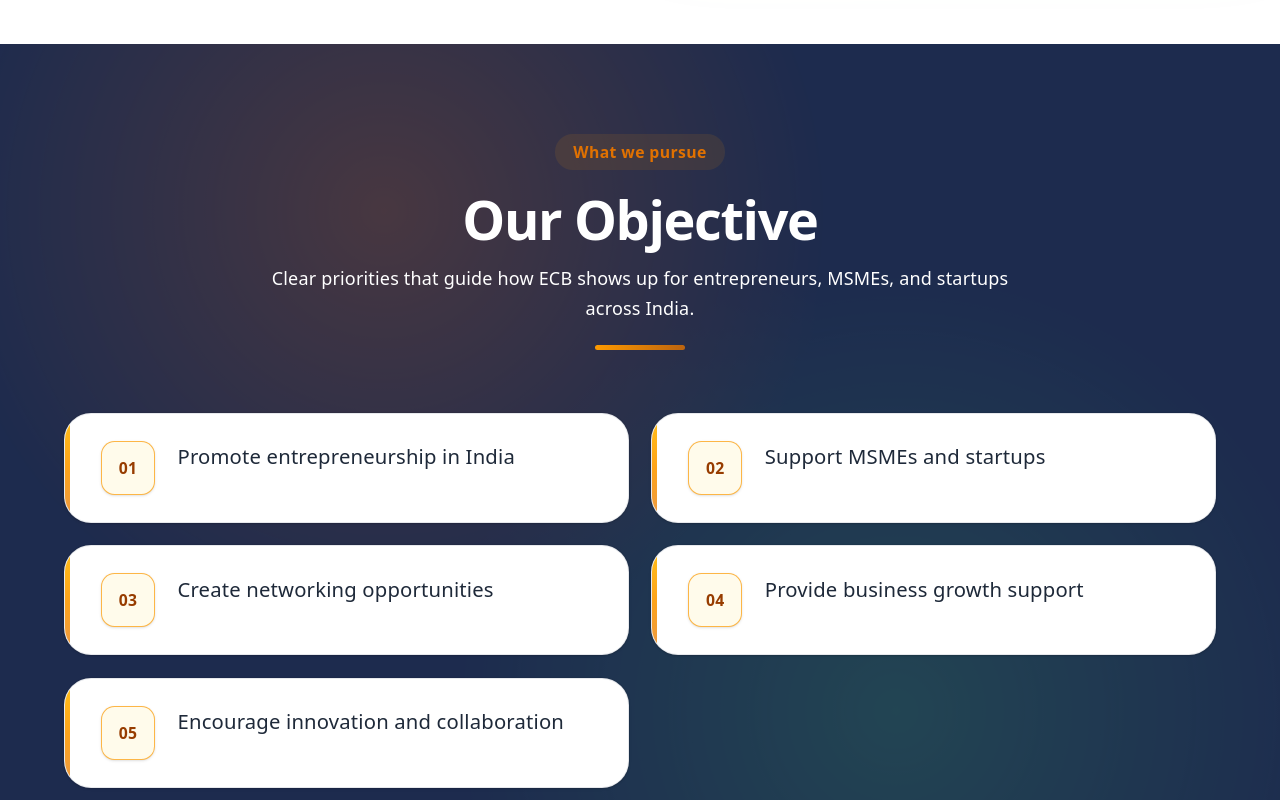
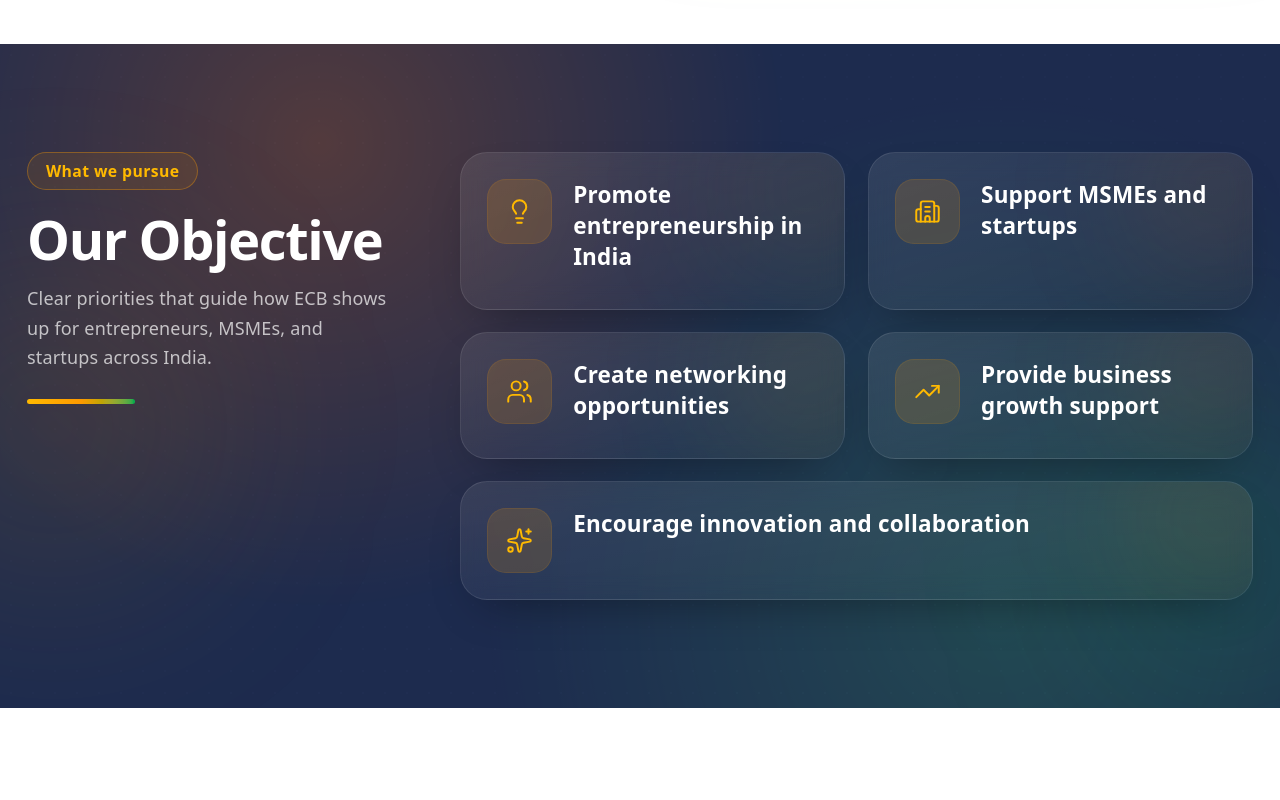
Before and after one commit to shankar-1403/ecb, a React (Vite) app: page /about in a window 1280 px wide. Shown: the part 1280-2080 px from the top of the page. Built offline with nearby package versions, Linux system fonts and the light colour scheme.

Commit message:
worked on home and about page

```diff
--- /dev/null
+++ b/src/components/ui/heroBenefitSpotlight.jsx
@@ -0,0 +1,157 @@
+import { useState, useCallback, useEffect } from "react";
+import { motion, AnimatePresence } from "framer-motion";
+import { Link } from "react-router-dom";
+import { ArrowRight, ChevronLeft, ChevronRight } from "lucide-react";
+import { cn } from "../../lib/utils";
+
+const ease = [0.25, 0.46, 0.45, 0.94];
+
+/** Fixed body height; description uses remaining space with scroll if needed. */
+const SPOTLIGHT_BODY_CLASS = "h-[300px] md:h-[316px]";
+
+/**
+ * Hero visual: one benefit at a time with dots + arrows; auto-advances on a timer.
+ * @param {Array<{ id: string|number, title: string, description: string, detail?: string, icon?: React.ComponentType<{ className?: string }> }>} items
+ * @param {number} [intervalMs] — time between automatic slide changes
+ */
+export function HeroBenefitSpotlight({
+  items,
+  ctaHref = "/membership",
+  ctaLabel = "Apply for membership",
+  intervalMs = 5500,
+}) {
+  const [i, setI] = useState(0);
+  const [pointerPause, setPointerPause] = useState(false);
+  const [reduceMotion, setReduceMotion] = useState(
+    () => typeof window !== "undefined" && window.matchMedia("(prefers-reduced-motion: reduce)").matches,
+  );
+  const n = items?.length ?? 0;
+
+  const go = useCallback(
+    (dir) => {
+      if (!n) return;
+      setI((prev) => (prev + dir + n) % n);
+    },
+    [n],
+  );
+
+  useEffect(() => {
+    const mq = window.matchMedia("(prefers-reduced-motion: reduce)");
+    const onChange = () => setReduceMotion(mq.matches);
+    mq.addEventListener("change", onChange);
+    return () => mq.removeEventListener("change", onChange);
+  }, []);
+
+  useEffect(() => {
+    if (n > 0 && i >= n) setI(0);
+  }, [n, i]);
+
+  useEffect(() => {
+    if (n < 2 || pointerPause || reduceMotion) return;
+    const id = window.setInterval(() => {
+      setI((prev) => (prev + 1) % n);
+    }, intervalMs);
+    return () => window.clearInterval(id);
+  }, [n, pointerPause, reduceMotion, intervalMs]);
+
+  const card = n > 0 ? items[i] : null;
+  if (!n || !card) return null;
+
+  const Icon = card.icon;
+
+  return (
+    <div className="relative w-full max-w-[min(22rem,calc(100vw-2rem))] shrink-0">
+      <div className="pointer-events-none absolute -inset-8 rounded-4xl bg-linear-to-tr from-amber-500/15 via-white/0 to-green-600/12 blur-2xl" />
+
+      <div
+        className="relative overflow-hidden rounded-2xl border border-gray-200 bg-white shadow-[0_24px_56px_-20px_rgba(29,47,79,0.3)] md:rounded-3xl"
+        onPointerEnter={() => setPointerPause(true)}
+        onPointerLeave={() => setPointerPause(false)}
+      >
+        {/* <div className="absolute inset-x-0 top-0 h-28 bg-linear-to-b from-amber-500/10 via-green-500/5 to-transparent" /> */}
+
+        <div className="relative px-5 pb-5 pt-6 md:px-6 md:pb-6 md:pt-7">
+
+          <div
+            className={cn(
+              "flex min-h-0 shrink-0 flex-col overflow-hidden px-0.5",
+              SPOTLIGHT_BODY_CLASS,
+            )}
+          >
+            <AnimatePresence mode="wait" initial={false}>
+              <motion.div
+                key={card.id}
+                initial={{ opacity: 0, y: 10 }}
+                animate={{ opacity: 1, y: 0 }}
+                exit={{ opacity: 0, y: -8 }}
+                transition={{ duration: 0.28, ease }}
+                className="flex h-full w-full flex-col"
+              >
+                {Icon ? (
+                  <div className="relative mb-2.5 flex h-12 w-12 shrink-0 items-center justify-center rounded-2xl bg-linear-to-br from-amber-500 to-amber-700 shadow-lg ring-[3px] ring-white">
+                    {/* <div className="absolute inset-0 rounded-2xl bg-linear-to-tr from-amber-500/20 to-transparent" /> */}
+                    <Icon className="relative h-6 w-6 text-white md:h-7 md:w-7" />
+                  </div>
+                ) : (
+                  <div className="mb-2.5 h-15 w-15 shrink-0" aria-hidden />
+                )}
+
+                <p className="line-clamp-2 w-full max-w-76 shrink-0 text-balance text-base font-bold leading-snug text-[#1D2F4F] md:text-lg">
+                  {card.title}
+                </p>
+
+                <div className="mx-auto mt-2 flex min-h-0 w-full max-w-76 flex-1 flex-col">
+                  <div
+                    className="min-h-0 flex-1 overflow-y-auto overscroll-contain pr-0.5 [scrollbar-gutter:stable]"
+                    style={{ scrollbarWidth: "thin" }}
+                  >
+                    <p className="text-left text-sm leading-relaxed text-pretty text-gray-600">{card.description}</p>
+                  </div>
+                </div>
+
+                <div className="h-20 w-full max-w-76 shrink-0">
+                  {card.detail ? (
+                    <div
+                      className="h-full overflow-y-auto overscroll-contain rounded-xl border border-green-500/20 bg-green-500/5 px-3 py-2 text-left [scrollbar-gutter:stable]"
+                      style={{ scrollbarWidth: "thin" }}
+                    >
+                      <p className="text-xs leading-relaxed text-gray-600">{card.detail}</p>
+                    </div>
+                  ) : (
+                    <div className="h-full rounded-xl border border-transparent" aria-hidden />
+                  )}
+                </div>
+              </motion.div>
+            </AnimatePresence>
+          </div>
+
+          <div className="mt-2 flex flex-wrap items-center justify-center gap-2">
+            {items.map((it, idx) => (
+              <button
+                key={it.id}
+                type="button"
+                onClick={() => setI(idx)}
+                className={cn(
+                  "h-2 rounded-full transition-all duration-300",
+                  idx === i ? "w-7 bg-amber-500" : "w-2 bg-gray-300 hover:bg-gray-400",
+                )}
+                aria-label={`Show benefit ${idx + 1}`}
+                aria-current={idx === i ? true : undefined}
+              />
+            ))}
+          </div>
+
+          <div className="mt-5">
+            <Link
+              to={ctaHref}
+              className="inline-flex w-full items-center justify-center gap-2 rounded-xl border border-amber-500/30 bg-linear-to-r from-amber-500 to-amber-600 px-4 py-3 text-sm font-semibold text-white shadow-md shadow-amber-500/20 transition-transform hover:scale-[1.01] active:scale-[0.99]"
+            >
+              {ctaLabel}
+              <ArrowRight className="h-4 w-4" />
+            </Link>
+          </div>
+        </div>
+      </div>
+    </div>
+  );
+}
--- a/src/pages/About.jsx
+++ b/src/pages/About.jsx
@@ -1,16 +1,70 @@
+import { useRef } from "react";
 import { Link } from "react-router-dom";
+import { motion, useInView } from "framer-motion";
 import Layout from "../components/Layout";
 import Button from "../components/ui/button";
 import AboutImg from "../assets/about.webp";
-import { ArrowRight, Check, Eye, Target, Users, Lightbulb, HeartHandshake, InfoIcon } from "lucide-react";
+import {
+  ArrowRight,
+  Target,
+  Users,
+  Lightbulb,
+  HeartHandshake,
+  InfoIcon,
+  Building2,
+  TrendingUp,
+  Sparkles,
+} from "lucide-react";
+import { cn } from "../lib/utils";
 
 const objectives = [
-  "Promote entrepreneurship in India",
-  "Support MSMEs and startups",
-  "Create networking opportunities",
-  "Provide business growth support",
-  "Encourage innovation and collaboration",
+  {
+    text: "Promote entrepreneurship in India",
+    icon: Lightbulb,
+  },
+  {
+    text: "Support MSMEs and startups",
+    icon: Building2,
+  },
+  {
+    text: "Create networking opportunities",
+    icon: Users,
+  },
+  {
+    text: "Provide business growth support",
+    icon: TrendingUp,
+  },
+  {
+    text: "Encourage innovation and collaboration",
+    icon: Sparkles,
+  },
 ];
+
+const objectiveFade = {
+  hidden: { opacity: 0, y: 26 },
+  show: { opacity: 1, y: 0, transition: { duration: 0.5, ease: [0.25, 0.46, 0.45, 0.94] } },
+};
+
+const objectiveStagger = {
+  hidden: {},
+  show: { transition: { staggerChildren: 0.09, delayChildren: 0.06 } },
+};
+
+function ObjectivesGrid({ children, className }) {
+  const ref = useRef(null);
+  const inView = useInView(ref, { once: true, margin: "-48px" });
+  return (
+    <motion.div
+      ref={ref}
+      className={className}
+      initial="hidden"
+      animate={inView ? "show" : "hidden"}
+      variants={objectiveStagger}
+    >
+      {children}
+    </motion.div>
+  );
+}
 
 const values = [
   {
@@ -100,44 +154,86 @@
       </section>
 
       {/* Our Objective */}
-      <section className="relative overflow-hidden bg-[#1D2B4E] py-12 text-white sm:py-16 md:py-20">
+      <section className="relative overflow-hidden bg-[#1D2B4E] py-16 text-white sm:py-20 md:py-24">
         <div
-          className="absolute inset-0 opacity-20"
+          className="absolute inset-0 opacity-25"
           style={{
             backgroundImage:
-              "radial-gradient(circle at 30% 20%, hsl(24, 90%, 50%) 0%, transparent 40%), radial-gradient(circle at 70% 80%, hsl(145, 50%, 45%) 0%, transparent 40%)",
+              "radial-gradient(circle at 25% 15%, hsl(24, 90%, 50%) 0%, transparent 42%), radial-gradient(circle at 78% 85%, hsl(145, 50%, 42%) 0%, transparent 45%)",
           }}
         />
+        <div
+          className="absolute inset-0 opacity-[0.35] mix-blend-overlay"
+          style={{
+            backgroundImage:
+              "radial-gradient(circle, rgba(255,255,255,0.1) 1px, transparent 1px)",
+            backgroundSize: "22px 22px",
+          }}
+        />
+        <div className="pointer-events-none absolute -left-24 top-1/3 h-72 w-72 rounded-full bg-amber-500/12 blur-[100px]" />
+        <div className="pointer-events-none absolute -right-20 bottom-0 h-64 w-64 rounded-full bg-green-500/10 blur-[90px]" />
+
         <div className="relative mx-auto max-w-7xl px-4 sm:px-5 md:px-6">
-          <div className="mx-auto mb-10 max-w-2xl text-center sm:mb-12 md:mb-14">
-            <span className="inline-block rounded-full bg-amber-500/10 px-4 py-1.5 text-sm font-semibold tracking-wide text-amber-600">What we pursue</span>
-            <h2 className="mt-5 text-3xl font-bold tracking-tight text-white sm:text-4xl md:text-5xl">Our Objective</h2>
-            <p className="mt-4 text-sm leading-relaxed text-muted-foreground sm:text-base">
-              Clear priorities that guide how ECB shows up for entrepreneurs, MSMEs, and startups across India.
-            </p>
-            <div className="mx-auto mt-5 h-1 w-20 rounded-full bg-linear-to-r from-amber-500 to-amber-600/80" />
-          </div>
+          <div className="grid items-start gap-12 lg:grid-cols-12 lg:gap-16">
+            <motion.div
+              className="lg:col-span-5 xl:col-span-4"
+              initial={{ opacity: 0, y: 28 }}
+              whileInView={{ opacity: 1, y: 0 }}
+              viewport={{ once: true, margin: "-60px" }}
+              transition={{ duration: 0.55, ease: [0.25, 0.46, 0.45, 0.94] }}
+            >
+              <div className="lg:sticky lg:top-28">
+                <span className="inline-flex rounded-full border border-amber-500/35 bg-amber-500/10 px-4 py-1.5 text-sm font-semibold tracking-wide text-amber-400">
+                  What we pursue
+                </span>
+                <h2 className="mt-5 text-3xl font-bold tracking-tight text-white sm:text-4xl md:text-5xl">
+                  Our Objective
+                </h2>
+                <p className="mt-4 max-w-md text-sm leading-relaxed text-white/70 sm:text-base">
+                  Clear priorities that guide how ECB shows up for entrepreneurs, MSMEs, and startups across India.
+                </p>
+                <div className="mt-6 h-1 w-24 rounded-full bg-linear-to-r from-amber-400 via-amber-500 to-green-500/80" />
 
-          <div className="mx-auto grid max-w-5xl gap-4 sm:gap-5 md:grid-cols-2">
-            {objectives.map((line, index) => (
-              <div
-                key={line}
-                className="group relative flex gap-4 overflow-hidden rounded-2xl border border-gray-200/95 bg-white p-5 shadow-sm ring-1 ring-black/5 transition duration-300 hover:-translate-y-0.5 hover:border-amber-500/70 hover:shadow-md sm:gap-5 sm:p-6 md:rounded-3xl"
-              >
-                <div className="absolute left-0 top-0 h-full w-1 bg-linear-to-b from-amber-400 via-amber-500 to-amber-600/80 opacity-90" aria-hidden />
-                <div className="flex shrink-0 flex-col items-center justify-center pl-2">
-                  <span className="flex h-11 w-11 items-center justify-center rounded-xl border border-amber-500/70 bg-amber-50 text-xs font-bold tabular-nums text-amber-800 shadow-sm sm:h-12 sm:w-12 sm:text-sm">
-                    {String(index + 1).padStart(2, "0")}
-                  </span>
-                </div>
-                <div className="min-w-0 flex-1 pt-0.5">
-                  <p className="text-base font-medium leading-snug text-gray-800 sm:text-lg">{line}</p>
-                </div>
-                <div className="absolute right-4 top-4 flex h-8 w-8 items-center justify-center rounded-full border border-green-600/15 bg-green-50 text-green-700 opacity-0 transition-opacity duration-300 group-hover:opacity-100 sm:right-5 sm:top-5">
-                  <Check className="h-4 w-4" strokeWidth={2.5} />
-                </div>
               </div>
-            ))}
+            </motion.div>
+
+            <ObjectivesGrid className="grid gap-4 sm:grid-cols-2 sm:gap-5 lg:col-span-7 xl:col-span-8">
+              {objectives.map((obj, index) => {
+                const Icon = obj.icon;
+                const wide = index === objectives.length - 1;
+                return (
+                  <motion.article
+                    key={obj.text}
+                    variants={objectiveFade}
+                    className={cn(
+                      "group relative overflow-hidden rounded-2xl border border-white/10 bg-linear-to-br from-white/[0.09] to-white/[0.02] p-5 shadow-[0_20px_50px_-24px_rgba(0,0,0,0.45)] backdrop-blur-md transition duration-500 sm:rounded-3xl sm:p-6",
+                      "hover:border-amber-400/35 hover:from-white/[0.12] hover:shadow-[0_24px_60px_-20px_rgba(245,158,11,0.12)]",
+                      wide && "sm:col-span-2",
+                    )}
+                  >
+                    <div
+                      className="pointer-events-none absolute -right-12 -top-12 h-40 w-40 rounded-full bg-amber-500/10 blur-3xl transition-opacity duration-500 group-hover:opacity-100"
+                      aria-hidden
+                    />
+                    <div className="relative flex flex-col gap-4 sm:flex-row sm:items-start sm:gap-5">
+                      <div className="flex shrink-0 items-center gap-3 sm:flex-col sm:items-start sm:gap-3">
+                        <div className="flex h-12 w-12 items-center justify-center rounded-2xl bg-amber-500/15 text-amber-400 ring-1 ring-amber-500/25 sm:h-14 sm:w-14">
+                          <Icon className="h-6 w-6 sm:h-6 sm:w-6" strokeWidth={1.75} />
+                        </div>
+                      </div>
+                      <div className="min-w-0 flex-1">
+                        <h3 className="text-lg font-semibold leading-snug text-white sm:text-xl">{obj.text}</h3>
+                        <p className="mt-2 text-sm leading-relaxed text-white/65 sm:text-[0.9375rem]">{obj.hint}</p>
+                      </div>
+                    </div>
+                    <div
+                      className="pointer-events-none absolute bottom-0 left-0 right-0 h-px bg-linear-to-r from-transparent via-amber-500/40 to-transparent opacity-0 transition-opacity duration-500 group-hover:opacity-100"
+                      aria-hidden
+                    />
+                  </motion.article>
+                );
+              })}
+            </ObjectivesGrid>
           </div>
         </div>
       </section>
--- a/src/pages/Home.jsx
+++ b/src/pages/Home.jsx
@@ -6,7 +6,7 @@
 import { Carousel, CarouselContent, CarouselItem, CarouselNext, CarouselPrevious } from "../components/ui/carousel";
 import { useState, useRef } from "react";
 import About from "../assets/about.webp";
-import { CardStack } from "../components/ui/cardStack";
+import { HeroBenefitSpotlight } from "../components/ui/heroBenefitSpotlight";
 import { ContactFormCard } from "../components/ContactForm";
 import { ServiceOfferingCard } from "../components/ServiceOfferingCard";
 
@@ -187,7 +187,7 @@
                         </div>
                     </div>
                     <div className="shrink-0 w-full flex justify-center lg:justify-end lg:w-auto">
-                        <CardStack
+                        <HeroBenefitSpotlight
                             items={MEMBERSHIP_BENEFIT_CARDS}
                             ctaHref="/membership"
                             ctaLabel="Apply for membership"
```
